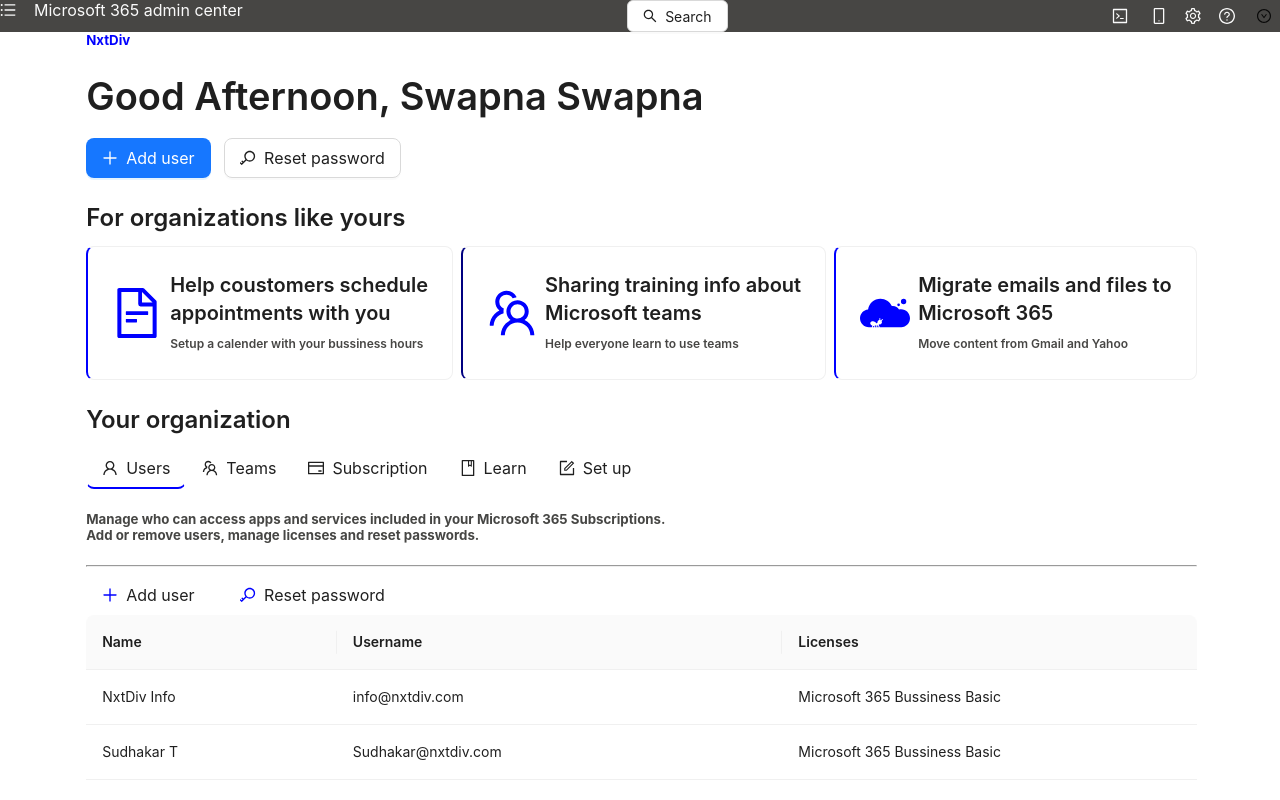
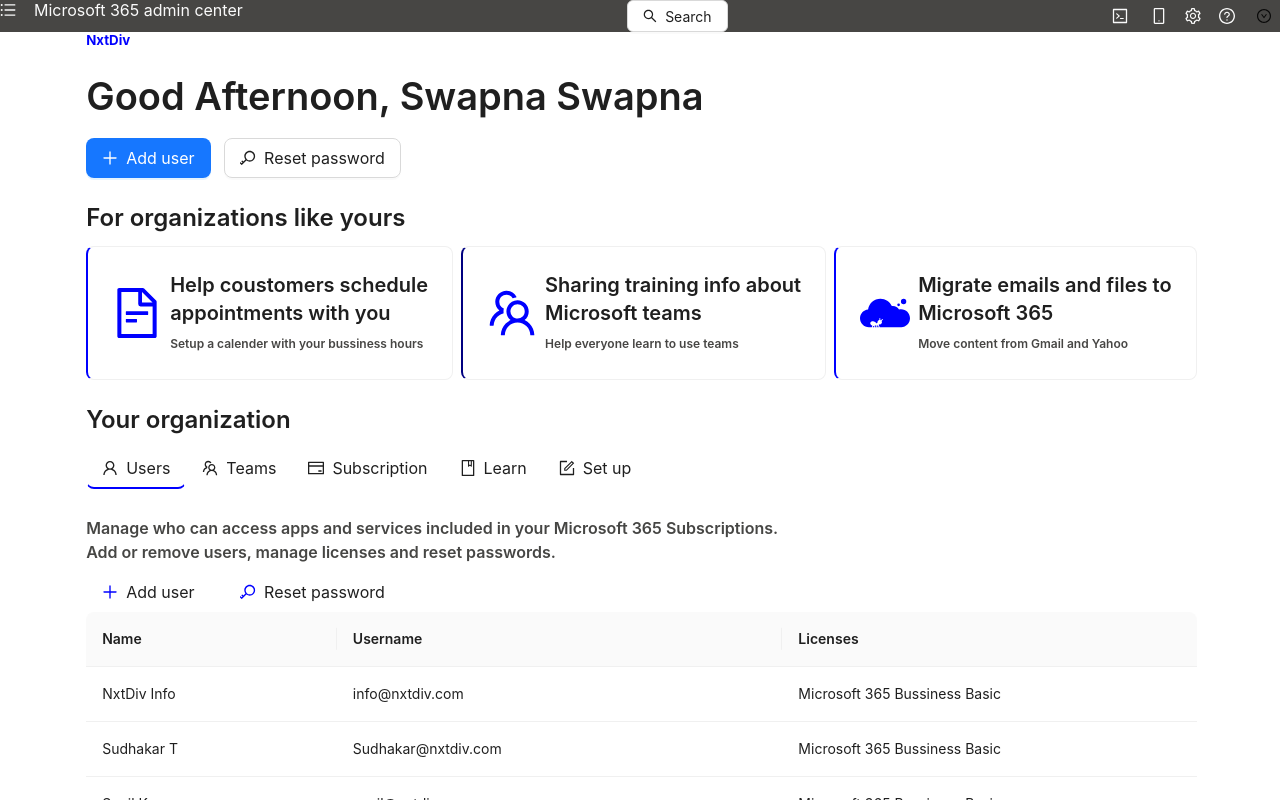
Before and after one commit to Yashu1th/first_page, a React (Create React App) app: page / in a window 1280 px wide. Built offline with nearby package versions, Linux system fonts and the light colour scheme.

Commit message:
Update index.js

```diff
--- a/src/components/AppContent/index.js
+++ b/src/components/AppContent/index.js
@@ -94,11 +94,10 @@
         <Button icon={<CreditCardOutlined />} type="text"size="large">Subscription</Button>
         <Button icon={<BookOutlined />} type="text"size="large">Learn</Button>
         <Button icon={<FormOutlined />} type="text"size="large">Set up</Button><br/>
-        <h5 style={{color:"#464644"}}>
+        <Typography.Title level={5} style={{color:"#464644"}}>
         Manage who can access apps and services included in your Microsoft 365 Subscriptions.<br/>
         Add or remove users, manage licenses and reset passwords.
-        </h5>
-        <hr/>
+            </Typography.Title>
         <Button icon={<PlusOutlined style={{color:"blue"}}/>} type="text"size="large">Add user</Button>&nbsp;&nbsp;&nbsp;
         <Button icon={<KeyOutlined style={{color:"blue"}}/>} size="large"type="text">Reset password</Button>
         <Table columns={columns} dataSource={dataSource} />
```
